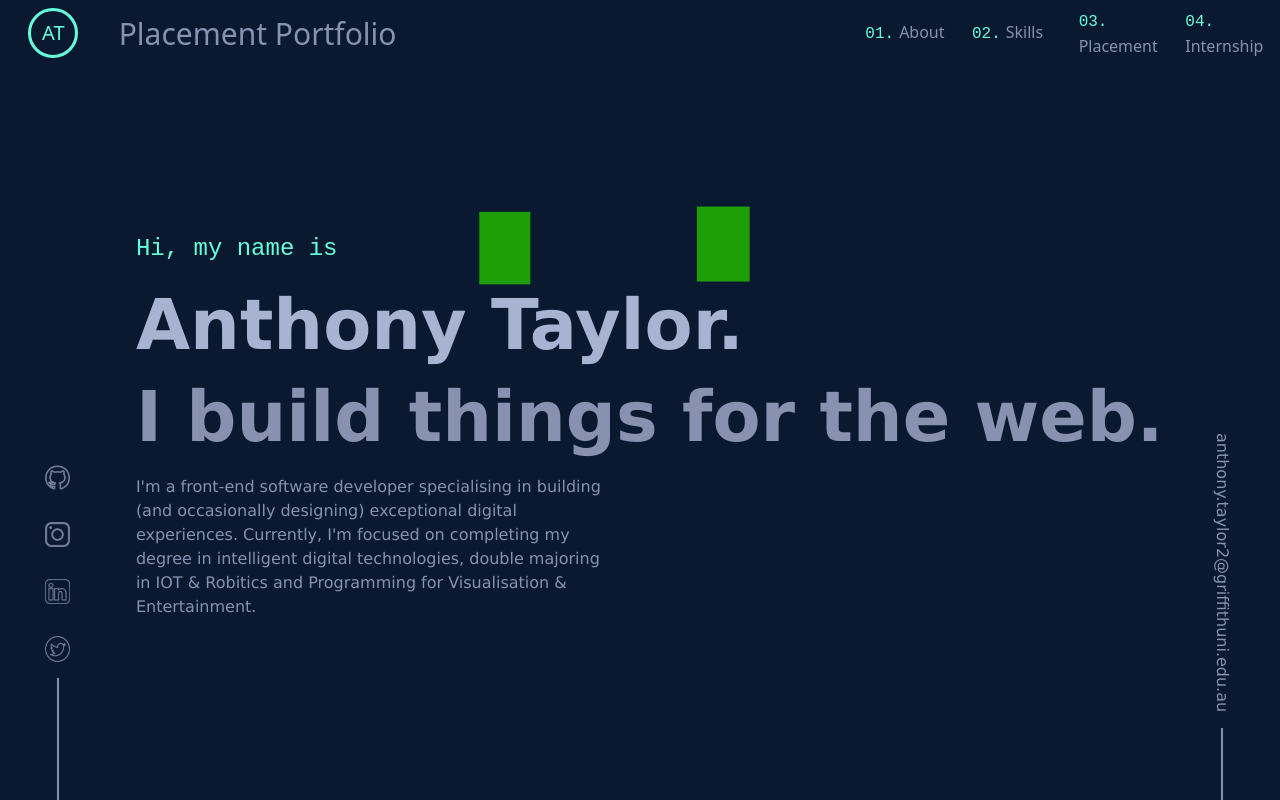
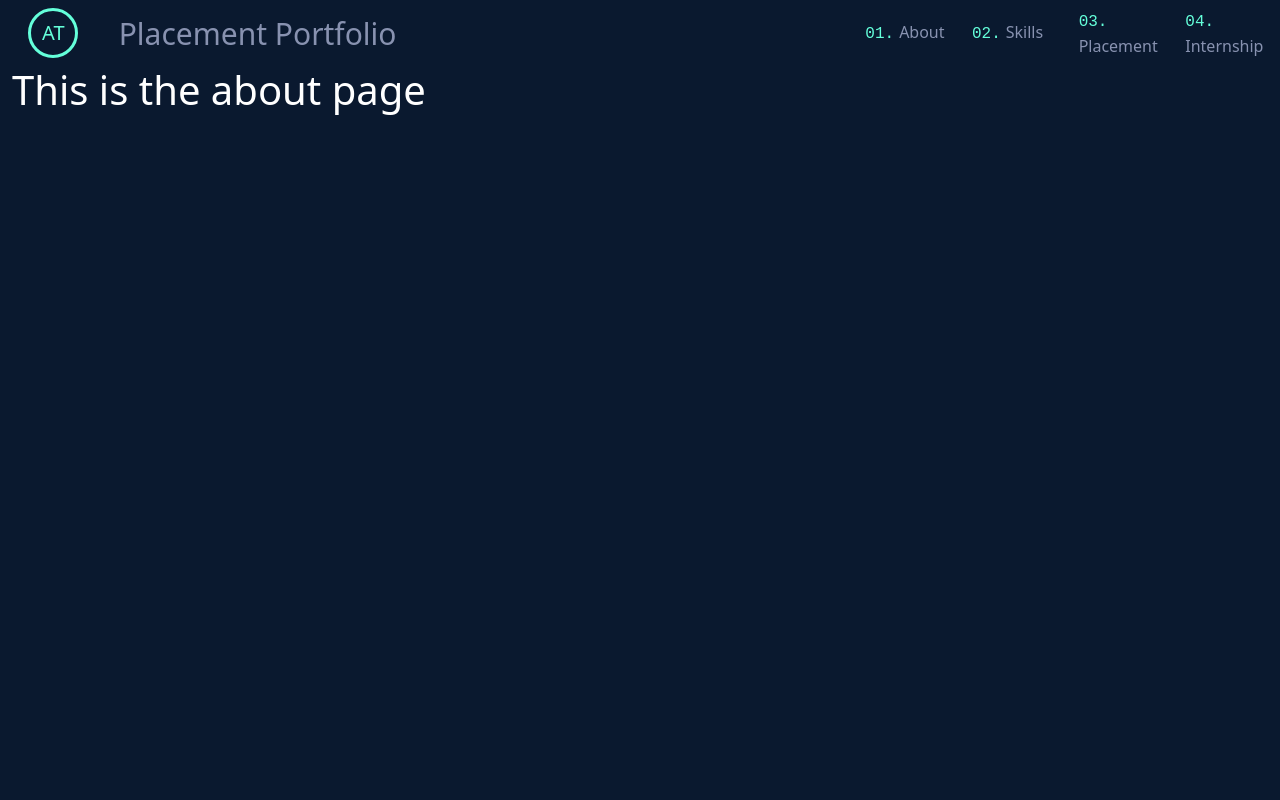
Before and after one commit to taylorAnt/PlacementPortfolio, a React (Create React App) app: page /PlacementPortfolio/about in a window 1280 px wide. Built offline with nearby package versions, Linux system fonts and the light colour scheme; grey boxes are pictures that could not be loaded.

Commit message:
testing landing page

```diff
--- a/src/components/about.tsx
+++ b/src/components/about.tsx
@@ -7,7 +7,7 @@ const About = () => {
   return (
     <div className="container-fluid about">
         <div className="row aboutrow">
-
+            <h1>This is the about page</h1>
         </div>
     </div>
   );
--- a/src/index.tsx
+++ b/src/index.tsx
@@ -11,10 +11,10 @@ import {
 } from "./components";
 
 ReactDOM.render(
-  <Router>
+  <Router basename="/PlacementPortfolio">
     <Navigation />
-    <Home />
     <Routes>
+      <Route path="/" element={<Home />} />
       <Route path="/about" element={<About />} />
       <Route path="/projects" element={<Projects />}/>
       <Route path="/contact" element={<Contact />} />
```
